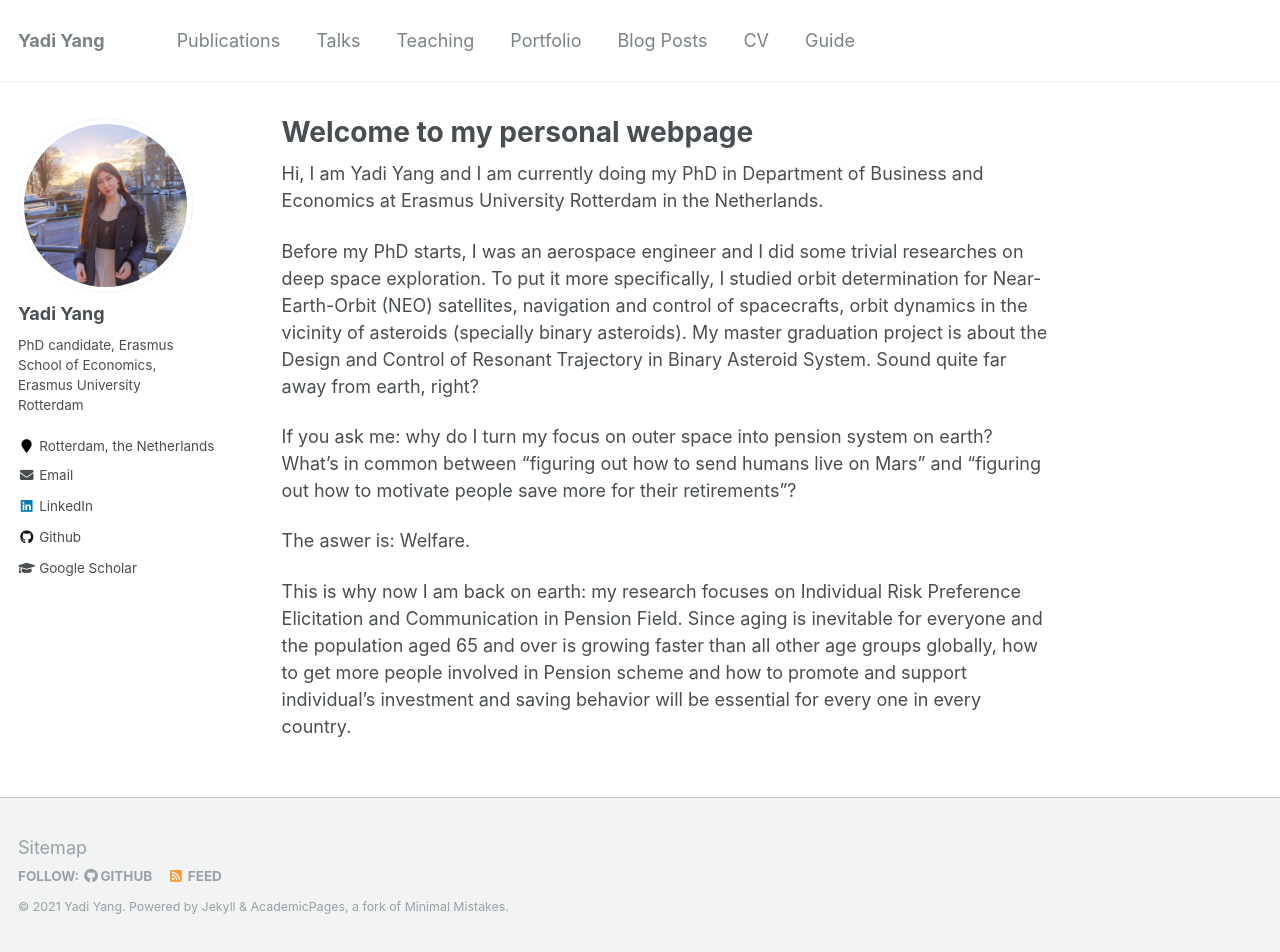
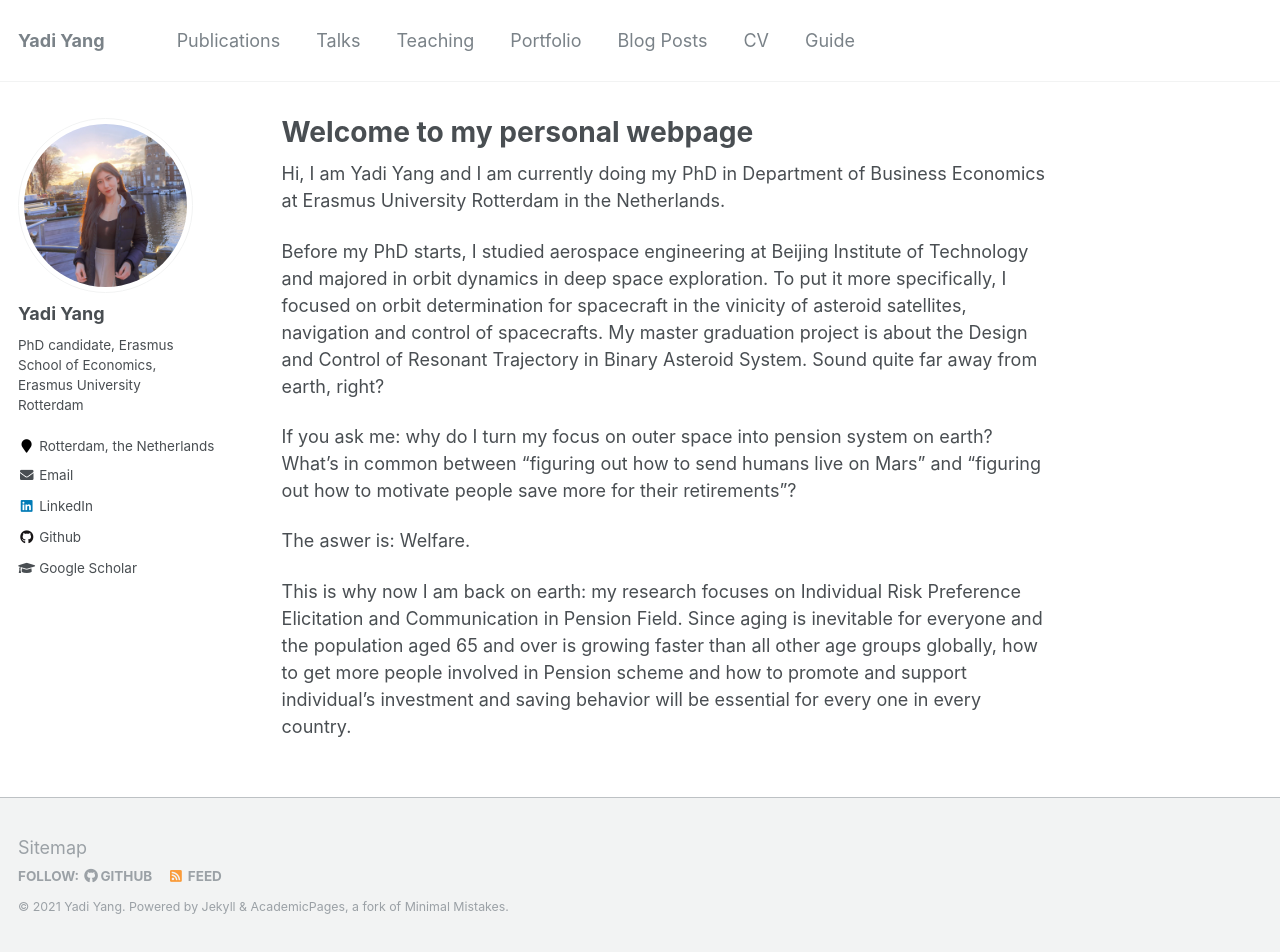
Before and after one commit to yangyadi/yangyadi.github.io, a Jekyll site: the page built from _pages/about.md, in a window 1280 px wide and 952 px high. Built offline with Jekyll 4.4.1, drawn with Linux system fonts in a browser that asks for light colours.

Commit message:
Update about.md

```diff
--- a/_pages/about.md
+++ b/_pages/about.md
@@ -8,9 +8,9 @@ redirect_from:
   - /about.html
 ---
 
-Hi, I am Yadi Yang and I am currently doing my PhD in Department of Business and Economics at Erasmus University Rotterdam in the Netherlands.
+Hi, I am Yadi Yang and I am currently doing my PhD in Department of Business Economics at Erasmus University Rotterdam in the Netherlands.
 
-Before my PhD starts, I was an aerospace engineer and I did some trivial researches on deep space exploration. To put it more specifically, I studied orbit determination for Near-Earth-Orbit (NEO) satellites, navigation and control of spacecrafts, orbit dynamics in the vicinity of asteroids (specially binary asteroids). My master graduation project is about the Design and Control of Resonant Trajectory in Binary Asteroid System. Sound quite far away from earth, right?
+Before my PhD starts, I studied aerospace engineering at Beijing Institute of Technology and majored in orbit dynamics in deep space exploration. To put it more specifically, I focused on orbit determination for spacecraft in the vinicity of asteroid satellites, navigation and control of spacecrafts. My master graduation project is about the Design and Control of Resonant Trajectory in Binary Asteroid System. Sound quite far away from earth, right?
 
 If you ask me: why do I turn my focus on outer space into pension system on earth? What's in common between "figuring out how to send humans live on Mars" and "figuring out how to motivate people save more for their retirements"?
 
```
